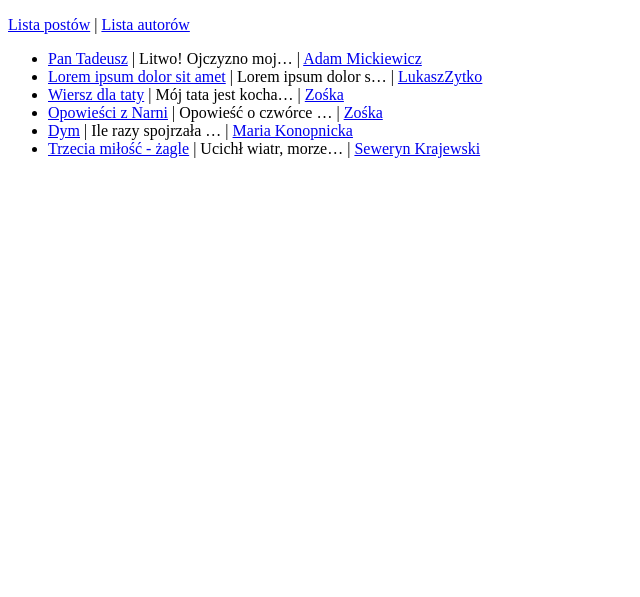
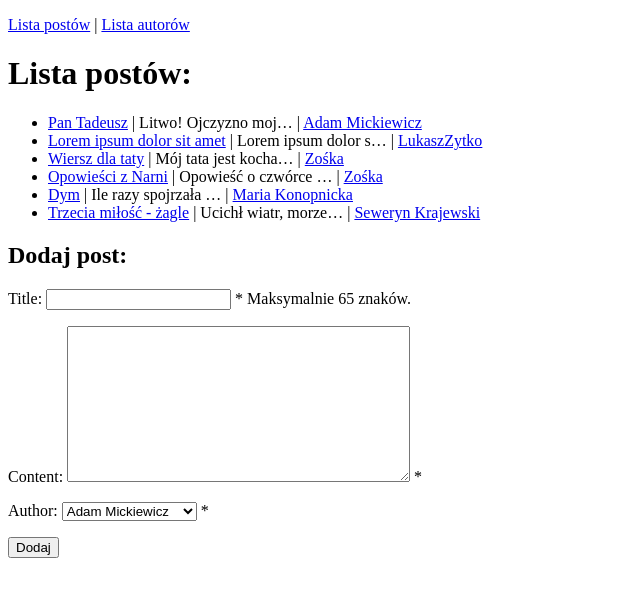
Before and after one commit to lukasz-zytko/dingo, a Django app: page /blog/posts-list/ in a window 1280 px wide. Shown: the top 597 px of the page, without its empty margins (0-640 px from the left). Run offline with Django 4.2, Linux system fonts and the light colour scheme; data comes from the database, SQL or seed files in the repository; both versions use the stored data as it was after the commit.

Commit message:
Add forms to posts app and develope views

```diff
--- a/maths/views.py
+++ b/maths/views.py
@@ -83,10 +83,7 @@ def results_list(request):
         if form.is_valid():
             if form.cleaned_data['error'] == '':
                 form.cleaned_data['error'] = None
-            Result.objects.get_or_create(
-                value = form.cleaned_data['value'],
-                error = form.cleaned_data['error']
-            )
+            Result.objects.get_or_create(**form.cleaned_data)
             messages.add_message(
                 request,
                 messages.SUCCESS,
--- /dev/null
+++ b/posts/forms.py
@@ -0,0 +1,18 @@
+from django import forms
+from posts.models import Author
+
+class PostForm(forms.Form):
+    title = forms.CharField(max_length=65, help_text="* Maksymalnie 65 znaków.")
+    content = forms.CharField(
+        widget=forms.Textarea(attrs={"rows":10, "cols":40}),
+        help_text="* ",
+        )
+    author = forms.ChoiceField(
+        choices=((a.id, a.nick) for a in Author.objects.all()),
+        help_text="* "
+    )
+
+class AuthorForm(forms.Form):
+    nick = forms.CharField(max_length=25, help_text="* Maksymalnie 25 znaków.")
+    email = forms.EmailField(help_text="* ")
+    bio = forms.CharField(required=False)
--- a/posts/templates/posts/posts_list.html
+++ b/posts/templates/posts/posts_list.html
@@ -3,9 +3,18 @@
 {% block title %}Posts list{% endblock %}
 
 {% block content %}
-   <ul>
-       {% for post in posts %}
+    <h1>Lista postów:</h1>
+    <ul>
+        {% for post in posts %}
             <li><a href="{% url 'blog:post_details' post.id %}">{{ post.title }}</a> | {{ post.content|truncatechars:20 }} | <a href="{% url 'blog:author_details' post.author_id %}">{{ post.author }}</a></li>
-       {% endfor %}
-   </ul>
+        {% endfor %}
+    </ul>
+
+    <h2>Dodaj post:</h2>
+    <form method="post">
+        {% csrf_token %}
+        {{ post_form.as_p }}
+        <input type="submit" value="Dodaj">
+    </form>
+
 {% endblock %}
--- a/posts/views.py
+++ b/posts/views.py
@@ -1,5 +1,8 @@
 from django.shortcuts import render
 from posts.models import Post, Author
+from posts.forms import AuthorForm, PostForm
+from django.contrib import messages
+
 
 def home(request):
     return render(
@@ -9,11 +12,28 @@ def home(request):
     )
 
 def posts_list(request):
+    if request.method == "POST":
+        post_form = PostForm(data=request.POST)
+        if post_form.is_valid:
+            Post.objects.create(
+                title = post_form.data["title"],
+                content = post_form.data["content"],
+                author_id = post_form.data["author"]
+            )
+            messages.add_message(
+                request,
+                messages.SUCCESS,
+                "Utworzono nowy wpis!"
+            )
     posts = Post.objects.all()
+    post_form = PostForm()
     return render(
         request=request,
         template_name="posts/posts_list.html",
-        context={"posts":posts}
+        context={
+            "posts": posts,
+            "post_form": post_form
+        }
     )
 
 def post_details(request,id):
@@ -25,11 +45,29 @@ def post_details(request,id):
     )
 
 def authors_list(request):
+    if request.method == "POST":
+        author_form = AuthorForm(data=request.POST)
+        bio_form = author_form.data["bio"] or None
+        if author_form.is_valid:
+            Author.objects.create(
+                nick = author_form.data["nick"],
+                email = author_form.data["email"],
+                bio = bio_form
+            )
+            messages.add_message(
+                request,
+                messages.SUCCESS,
+                "Utworzono nowego autora!"
+            )
+    author_form = AuthorForm()
     authors = Author.objects.all()
     return render(
         request=request,
         template_name="posts/authors_list.html",
-        context={"authors": authors}
+        context={
+            "authors": authors,
+            "author_form": author_form
+        }
     )
 
 def author_details(request,id):
@@ -39,7 +77,7 @@ def author_details(request,id):
         request=request,
         template_name="posts/author_details.html",
         context={
-            "author":author,
+            "author": author,
             "posts": posts
         }
     )
```
Also changed, not shown: posts/templates/posts/author_details.html (+6 -4 lines), posts/templates/posts/authors_list.html (+13 -4 lines), db.sqlite3.
